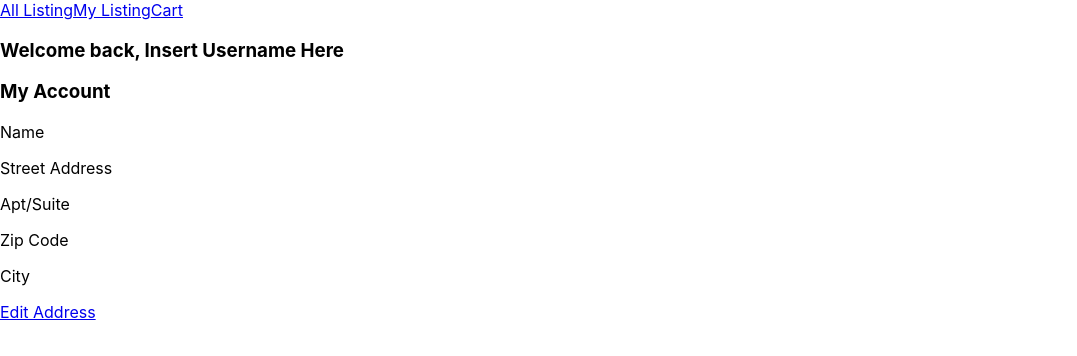
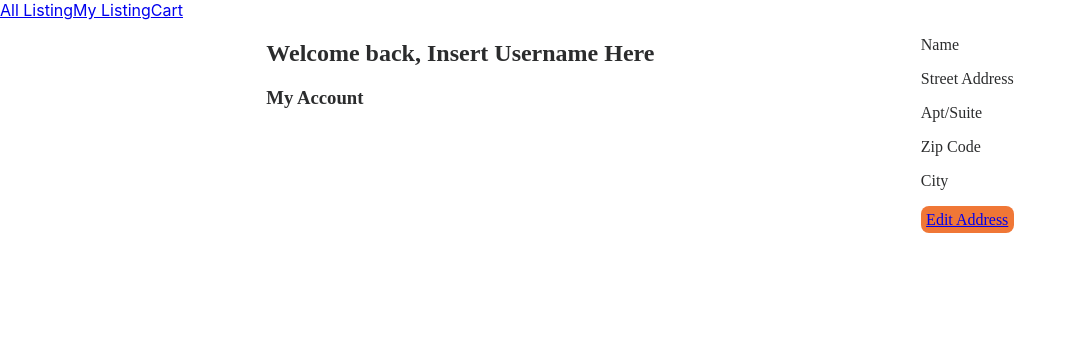
Before and after one commit to African-Marketplace-BWPT/Front-End, a React (Create React App) app in the folder front-end/: page /dashboard in a window 1280 px wide. Shown: the top 356 px of the page, without its empty margins (0-1077 px from the left). Built offline with nearby package versions, Linux system fonts and the light colour scheme.

Commit message:
updates to merge

```diff
--- a/front-end/package.json
+++ b/front-end/package.json
@@ -8,7 +8,8 @@
     "@testing-library/user-event": "^7.2.1",
     "react": "^16.13.1",
     "react-dom": "^16.13.1",
-    "react-scripts": "3.4.3"
+    "react-scripts": "3.4.3",
+    "styled-components": "^5.2.0"
   },
   "scripts": {
     "start": "react-scripts start",
--- a/front-end/src/Components/Dashboard.js
+++ b/front-end/src/Components/Dashboard.js
@@ -1,14 +1,33 @@
 import React from "react";
-import { Link } from "react-router-dom";
 import Navbar from "../Components/Navbar";
+import styled from "styled-components";
+
+const MainContainer = styled.div`
+  display: flex;
+  justify-content: space-evenly;
+  font-family: Poppin;
+  color: #2b2c2d;
+`;
+
+const Styledbutton = styled.div`
+  display: flex;
+  justify-content: center;
+  align-items: center;
+  padding: 5%;
+  border-radius: 8px;
+  background-color: #f07736;
+  &:hover {
+    background-color: white;
+  }
+`;
 
 const Dashboard = () => {
   return (
     <div>
       <Navbar />
-      <div className="mainContainer">
+      <MainContainer>
         <div className="leftContainer">
-          <h3>Welcome back, Insert Username Here</h3>
+          <h2>Welcome back, Insert Username Here</h2>
           <h3>My Account</h3>
         </div>
 
@@ -18,9 +37,11 @@ const Dashboard = () => {
           <p>Apt/Suite</p>
           <p>Zip Code</p>
           <p>City</p>
-          <Link to="/editAddress">Edit Address</Link>
+          <Styledbutton>
+            <a href="/editAddress">Edit Address</a>
+          </Styledbutton>
         </div>
-      </div>
+      </MainContainer>
     </div>
   );
 };
```
Also changed, not shown: 1 other file (tests, documents, lock files or other folders).
